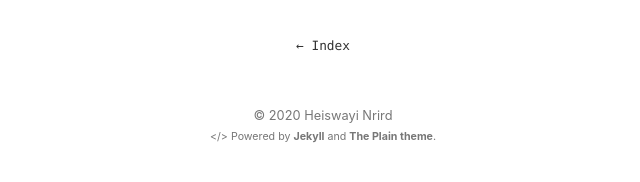
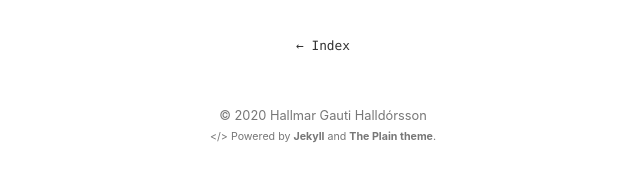
Before and after one commit to hallmar/hallmar.github.io, a Jekyll site: the page built from about.md, in a window 1280 px wide. Shown: the part 469-651 px from the top of the page, without its empty margins (317-957 px from the left). Built offline with Jekyll 4.4.1, drawn with Linux system fonts in a browser that asks for light colours.

Commit message:
Update _config.yml

```diff
--- a/_config.yml
+++ b/_config.yml
@@ -1,8 +1,8 @@
 # Site Info
-title:              "The Plain"
+title:              "Hallmar's Projects"
 description:        "A minimalist Jekyll theme"
-author_name:        "Heiswayi Nrird" # change this to your name
-logo_url:           https://avatars0.githubusercontent.com/u/13794983?v=4 # Get it from GitHub API: https://api.github.com/users/<username>
+author_name:        "Hallmar Gauti Halldórsson" # change this to your name
+logo_url:           https://avatars0.githubusercontent.com/u/38192440?v=4 # Get it from GitHub API: https://api.github.com/users/<username>
 
 # Site Settings
 url:                https://heiswayi.github.io # main url
```
